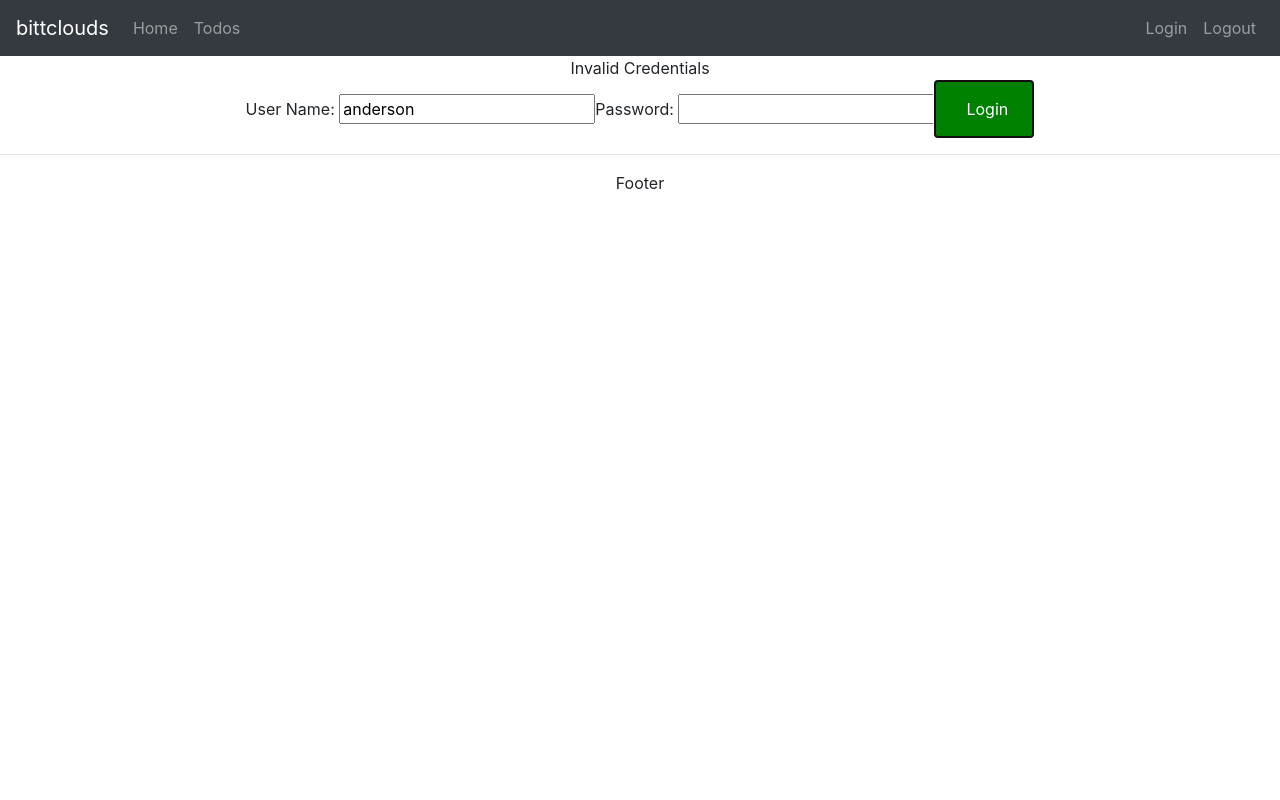
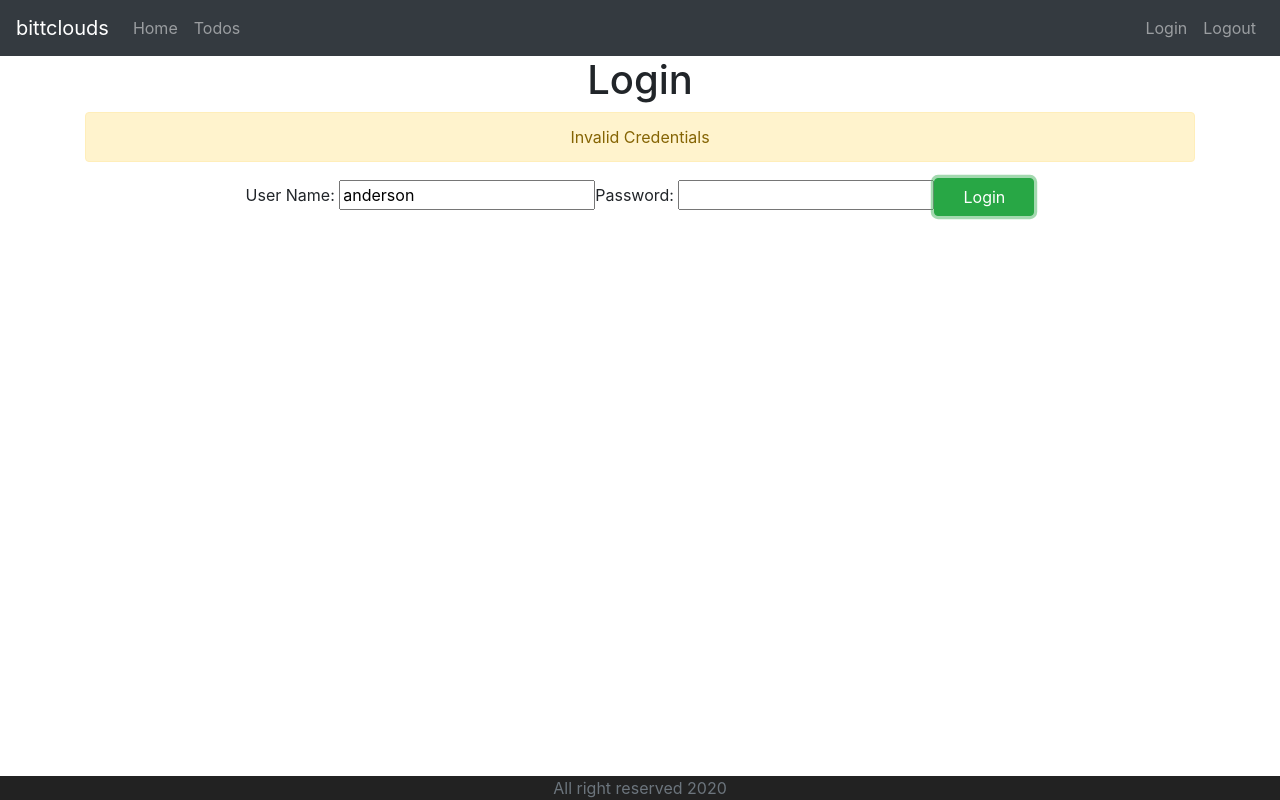
Before and after one commit to andersonbtt/react-counter-example, a React (Create React App) app: page / in a window 1280 px wide. Both pictures are taken after a click on the button "Login". Built offline with nearby package versions, Linux system fonts and the light colour scheme.

Commit message:
Added styling to application

```diff
--- a/src/App.css
+++ b/src/App.css
@@ -1,3 +1,10 @@
+.footer {
+  position: absolute;
+  bottom: 0;
+  width: 100%;
+  background-color: #222222;
+}
+
 .App {
   text-align: center;
 }
--- a/src/components/todo/TodoApp.jsx
+++ b/src/components/todo/TodoApp.jsx
@@ -13,6 +13,7 @@ class TodoApp extends Component{
                             <Switch>
                                 <Route path="/" exact component={LoginComponent} />
                                 <Route path="/login" component={LoginComponent} />
+                                <Route path="/logout" component={LogoutComponent} />
                                 <Route path="/welcome/:name" component={WelcomeComponent} />
                                 <Route path="/todos" component={ListTodosComponent} />
                                 <Route component={ErrorComponent} />
@@ -55,7 +56,7 @@ class HeaderComponent extends Component{
                             <Link className="nav-link" to="/login">Login</Link>
                         </li>
                         <li>
-                            <Link className="nav-link" to="/login">Logout</Link>
+                            <Link className="nav-link" to="/logout">Logout</Link>
                         </li>
                     </ul>
                 </nav>
@@ -73,9 +74,9 @@ class FooterComponent extends Component{
     }
     render(){
         return (
-            <div>
-                <hr/> Footer
-            </div>
+            <footer className="footer">
+                <span className="text-muted">All right reserved 2020</span>
+            </footer>
         )
     }
 }
@@ -83,10 +84,13 @@ class FooterComponent extends Component{
 class WelcomeComponent extends Component{
     render(){
         return (
-            <div>
+            <>
+                <h1>Welcome</h1>
+                <div className="container">
                     Welcome {this.props.match.params.name}.
                     You can manage your todos <Link to="/todos">here</Link>.
                 </div>
+            </>
         )
     }
 }
@@ -116,8 +120,9 @@ class ListTodosComponent extends Component{
     render(){
     return (
             <div>
+                <div className="container">
                     <h1>List Todos</h1>
-                <table>
+                    <table className="table">
                         <thead>
                             <tr>
                                 <th>Id</th>
@@ -140,6 +145,7 @@ class ListTodosComponent extends Component{
                             }
                         </tbody>
                     </table>
+                </div>
             </div>
         )
     }
@@ -199,15 +205,31 @@ class LoginComponent extends Component{
     render(){
         return (
             <div className="loginComponent">
-                {this.state.hasLoginFailed && <div>Invalid Credentials</div>}
+                <h1>Login</h1>
+                <div className="container">
+                    {this.state.hasLoginFailed && <div className="alert alert-warning">Invalid Credentials</div>}
                     {this.state.hasLoginSucceeded && <div>Login Successful</div>}
                     User Name: <input type="text" name="username" value={this.state.username} onChange={this.handleChange}/>
                     Password: <input type="password" name="password" value={this.state.password} onChange={this.handleChange}/>
-                <button onClick={this.loginClicked}>Login</button>
+                    <button className="btn btn-success" onClick={this.loginClicked}>Login</button>
+                </div>
             </div>
 
         )
     }
 }
 
+class LogoutComponent extends Component {
+    render(){
+        return (
+            <div>
+                <h1>You are logged out</h1>
+                <div className="container">
+                    Thanks for using our application.
+                </div>
+            </div>
+        )
+    }
+}
+
 export default TodoApp;
```
Lines whose indentation alone changed are shown as unchanged.
